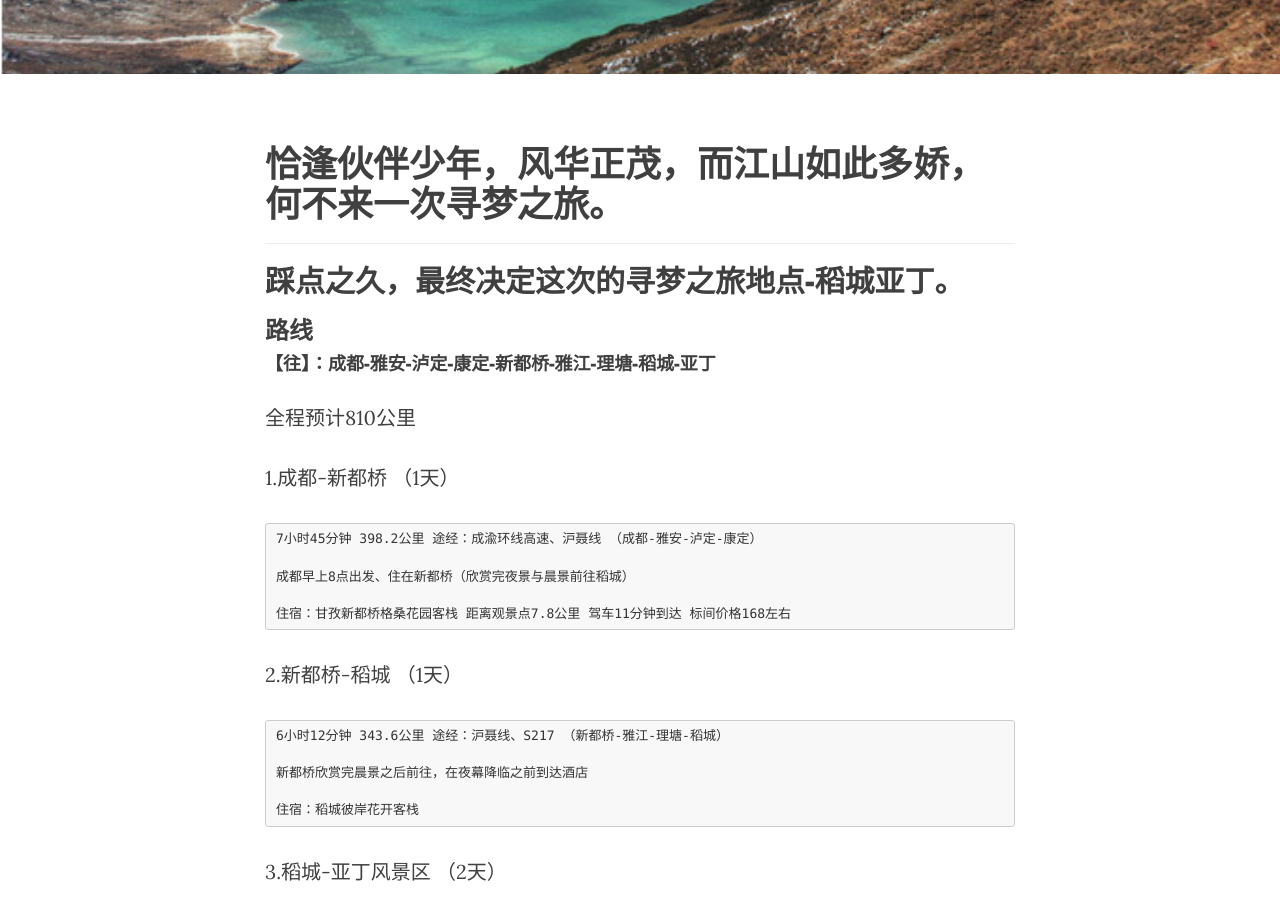
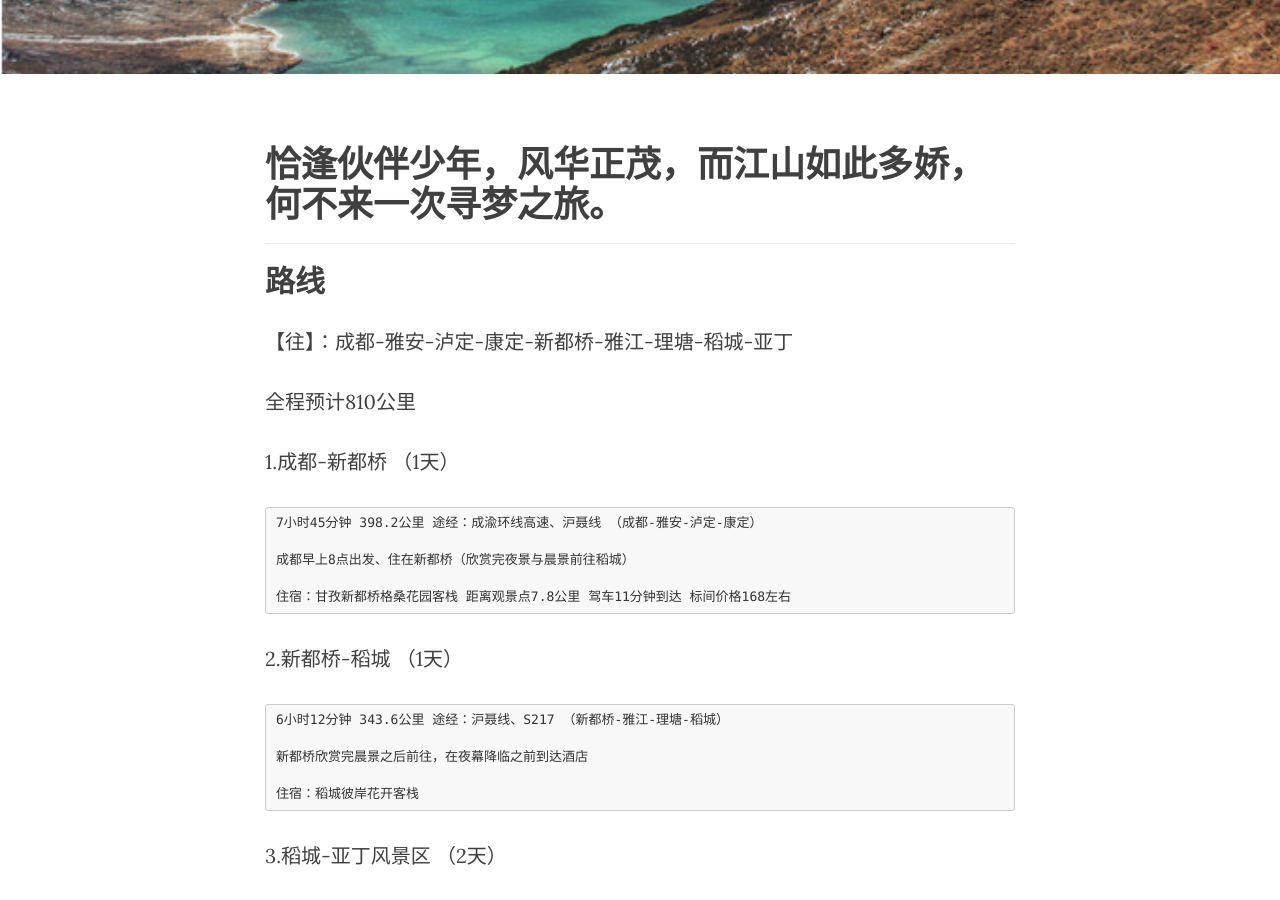
Before and after one commit to linzhiming0826/linzhiming0826.github.io, a Jekyll site: the page built from _posts/2017-08-16-self-driving.markdown, in a window 1280 px wide and 900 px high, scrolled down 462 px. Built offline with Jekyll 4.4.1, drawn with Linux system fonts in a browser that asks for light colours; nearby versions of some CDN libraries; comment, search, counter and statistics services are not loaded.

Commit message:
修改文字

```diff
--- a/_posts/2017-08-16-self-driving.markdown
+++ b/_posts/2017-08-16-self-driving.markdown
@@ -11,11 +11,9 @@ header-img: "img/post-24/bg.png"
 
 ***
 
-## 踩点之久，最终决定这次的寻梦之旅地点-稻城亚丁。
+## 路线
 
-### 路线
-
-#### 【往】：成都-雅安-泸定-康定-新都桥-雅江-理塘-稻城-亚丁
+【往】：成都-雅安-泸定-康定-新都桥-雅江-理塘-稻城-亚丁
 
 全程预计810公里
 
@@ -45,7 +43,7 @@ header-img: "img/post-24/bg.png"
     住宿：稻城甘珠客坊民俗客栈
 
 
-#### 【返】：亚丁风景区-稻城-理塘-雅江-新都桥-康定-沪定-雅安-成都
+【返】：亚丁风景区-稻城-理塘-雅江-新都桥-康定-沪定-雅安-成都
 
 全程预计810公里
 
```
